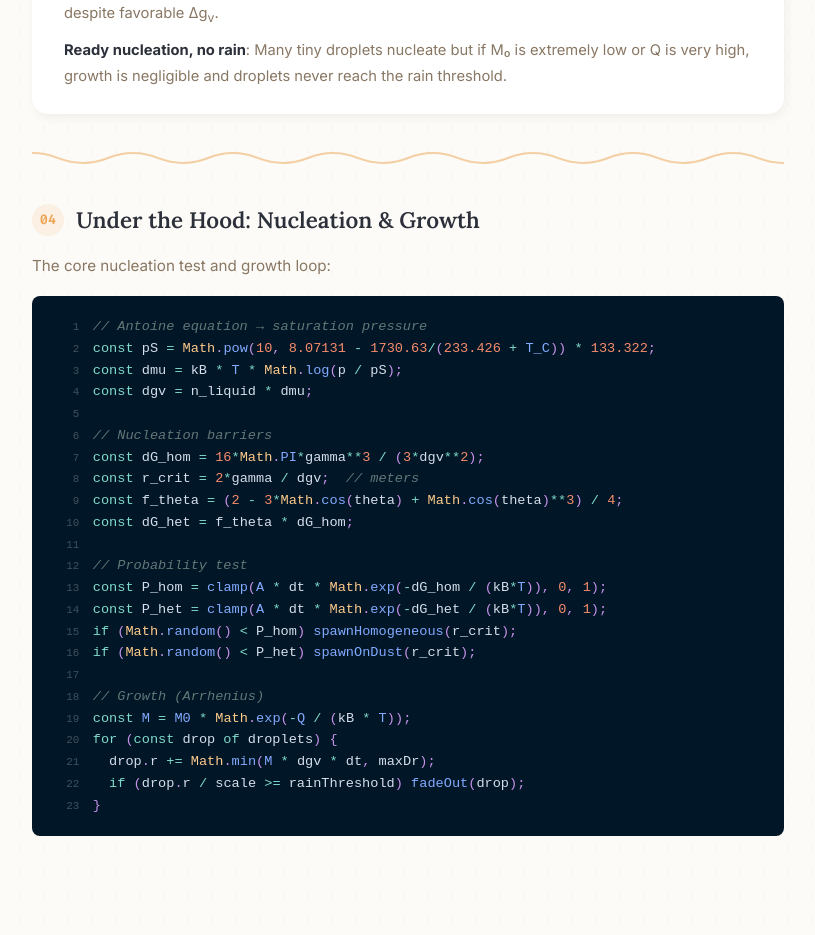
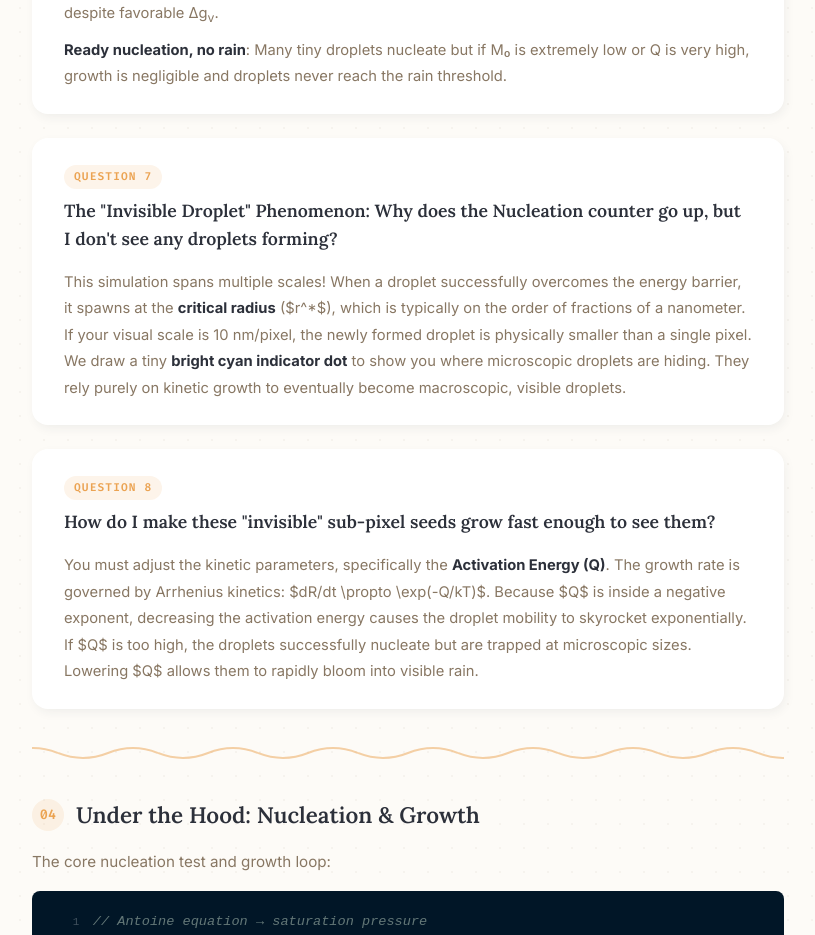
Before and after one commit to premiumstoic/MAT206, a Next.js app: page /recit11 in a window 1280 px wide. Shown: the part 5500-6435 px from the top of the page, without its empty margins (232-1047 px from the left). Built offline with nearby package versions, Linux system fonts and the light colour scheme.

Commit message:
Update Recit11: Sub-pixel indicator rendering and exact critical radius nucleation

```diff
--- a/app/recit11/Simulation.js
+++ b/app/recit11/Simulation.js
@@ -75,7 +75,11 @@ export default function NucleationSimulation() {
     for (const drop of dropsRef.current) {
       if (drop.fading && drop.opacity <= 0) continue;
       const rPx = drop.r_nm / scale;
-      if (rPx < 0.3) continue;
+      if (rPx < 0.5) {
+        ctx.fillStyle = "rgba(0, 255, 255, 0.8)";
+        ctx.fillRect(drop.x, drop.y, 1, 1);
+        continue;
+      }
       const g = ctx.createRadialGradient(drop.x - rPx * 0.25, drop.y - rPx * 0.25, rPx * 0.1, drop.x, drop.y, rPx);
       const a = drop.fading ? drop.opacity : 0.55;
       g.addColorStop(0, `rgba(180,220,255,${Math.min(a + 0.2, 0.9)})`);
@@ -119,7 +123,7 @@ export default function NucleationSimulation() {
       if (enHom) {
         const P = Math.min(1, Math.max(0, prefA * physDt * Math.exp(-dG_hom / (kB_J * T_K))));
         if (Math.random() < P) {
-          const rI = rCrit * 1e9 * 1.05;
+          const rI = rCrit * 1e9;
           dropsRef.current.push({ x: 10 + Math.random() * (CW - 20), y: 10 + Math.random() * (CH - 20), r_nm: rI, type: "hom", fading: false, opacity: 1 });
           cc.hom++;
         } else cc.fail++;
@@ -128,7 +132,7 @@ export default function NucleationSimulation() {
         const P = Math.min(1, Math.max(0, prefA * physDt * Math.exp(-dG_het / (kB_J * T_K))));
         if (Math.random() < P) {
           const d = dustRef.current[Math.floor(Math.random() * dustRef.current.length)];
-          const rI = rCrit * 1e9 * 1.05;
+          const rI = rCrit * 1e9;
           dropsRef.current.push({ x: d.x, y: d.y, r_nm: rI, type: "het", fading: false, opacity: 1 });
           cc.het++;
         } else cc.fail++;
--- a/app/recit11/page.js
+++ b/app/recit11/page.js
@@ -194,6 +194,22 @@ export default function Recit11Page() {
               </div>
             </div>
 
+            <div className="question-card">
+              <span className="q-badge">Question 7</span>
+              <p className="q-text">The "Invisible Droplet" Phenomenon: Why does the Nucleation counter go up, but I don't see any droplets forming?</p>
+              <div className="q-answer">
+                <p>This simulation spans multiple scales! When a droplet successfully overcomes the energy barrier, it spawns at the <strong>critical radius</strong> ($r^*$), which is typically on the order of fractions of a nanometer. If your visual scale is 10 nm/pixel, the newly formed droplet is physically smaller than a single pixel. We draw a tiny <strong>bright cyan indicator dot</strong> to show you where microscopic droplets are hiding. They rely purely on kinetic growth to eventually become macroscopic, visible droplets.</p>
+              </div>
+            </div>
+
+            <div className="question-card">
+              <span className="q-badge">Question 8</span>
+              <p className="q-text">How do I make these "invisible" sub-pixel seeds grow fast enough to see them?</p>
+              <div className="q-answer">
+                <p>You must adjust the kinetic parameters, specifically the <strong>Activation Energy (Q)</strong>. The growth rate is governed by Arrhenius kinetics: $dR/dt \propto \exp(-Q/kT)$. Because $Q$ is inside a negative exponent, decreasing the activation energy causes the droplet mobility to skyrocket exponentially. If $Q$ is too high, the droplets successfully nucleate but are trapped at microscopic sizes. Lowering $Q$ allows them to rapidly bloom into visible rain.</p>
+              </div>
+            </div>
+
           </div>
         </section>
 
```
Also changed, not shown: recit11html/index.html (+12 -3 lines).
